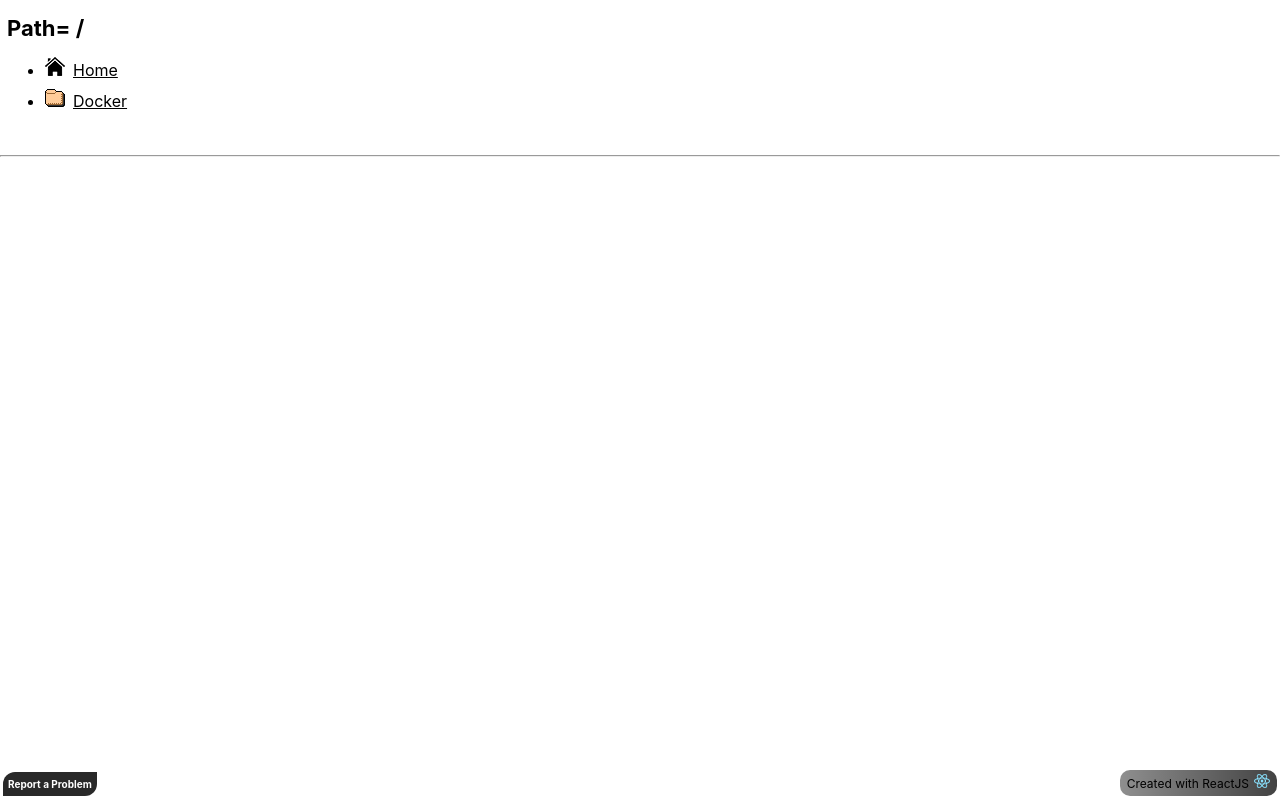
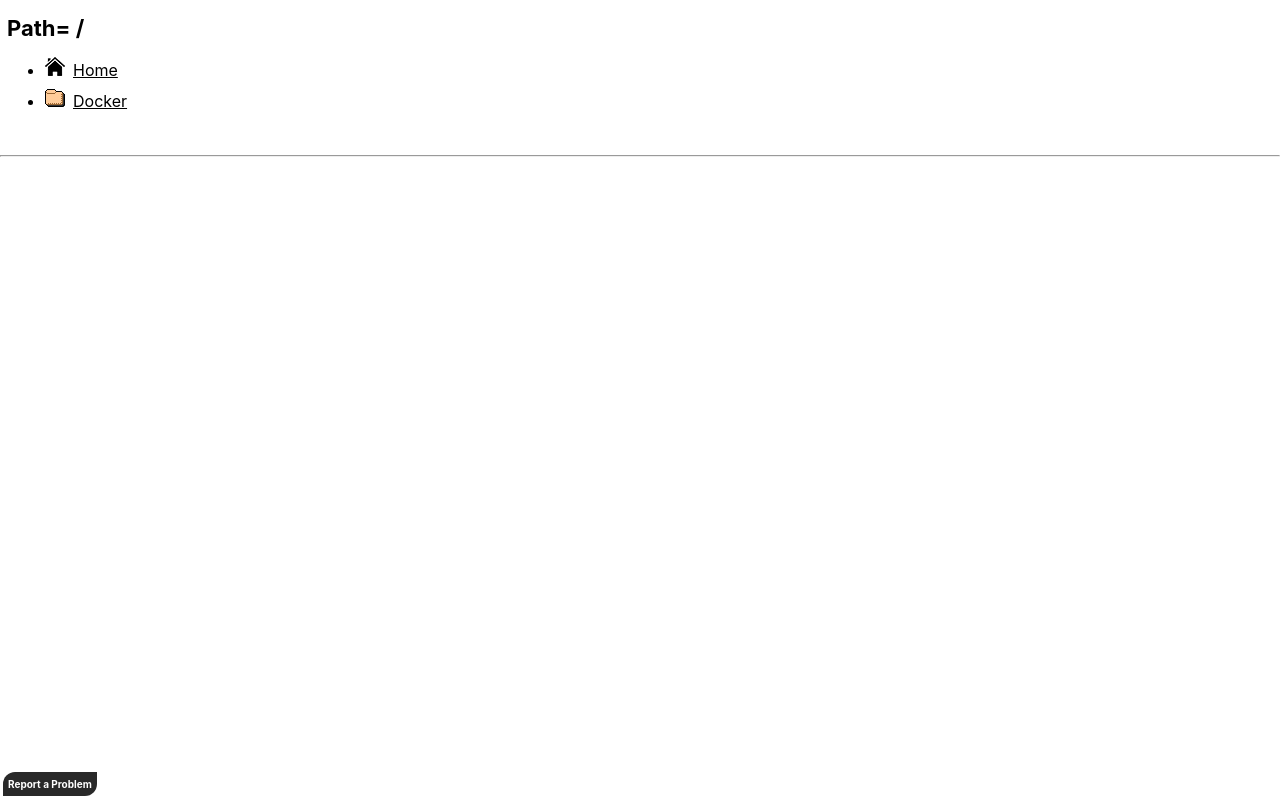
Before and after one commit to Baptiste21/Website-File-Public, a React (Create React App) app: page / in a window 1280 px wide. Built offline with nearby package versions, Linux system fonts and the light colour scheme.

Commit message:
delete info create

```diff
--- a/src/App.css
+++ b/src/App.css
@@ -94,23 +94,6 @@
     font-size: 15px;
 }
 /*---------------------------------------------------------------*/
-.info-create {
-    position: fixed;
-    bottom: 0;
-    right: 0;
-    background: linear-gradient(to right, rgb(143, 143, 143), rgb(66, 66, 66));
-    border-radius: 10px;
-    padding: 2px 7px 4px 7px;
-    margin-right: 3px;
-    margin-bottom: 4px;
-}
-.img-info-create {
-    margin-left: 5px
-}
-.text-info-create {
-    font-size: 12px;
-}
-/*---------------------------------------------------------------*/
 .report-problem {
     position: fixed;
     bottom: 0;
--- a/src/App.js
+++ b/src/App.js
@@ -41,7 +41,6 @@ class App extends Component {
           <div className='docker'><li><img src={require('./img/folder.gif')} alt="[DIR]" className='img-docker'/><Link className='link-folder' to="/Docker">Docker</Link></li></div>
         </ul>
         <br></br>
-      <span className='info-create'><span className='text-info-create'>Created with ReactJS</span><img src={require('./img/reactjs-logo.png')} alt="[LOGO-REACTJS]" className='img-info-create'/></span>
       <a className='report-problem' href="mailto:yoanndelattre21@gmail.com">Report a Problem</a>
         <Route path="/" component={Home}/>
         <Route path="/docker" component={Docker}/>
```
Also changed, not shown: src/img/reactjs-logo.png (deleted).
